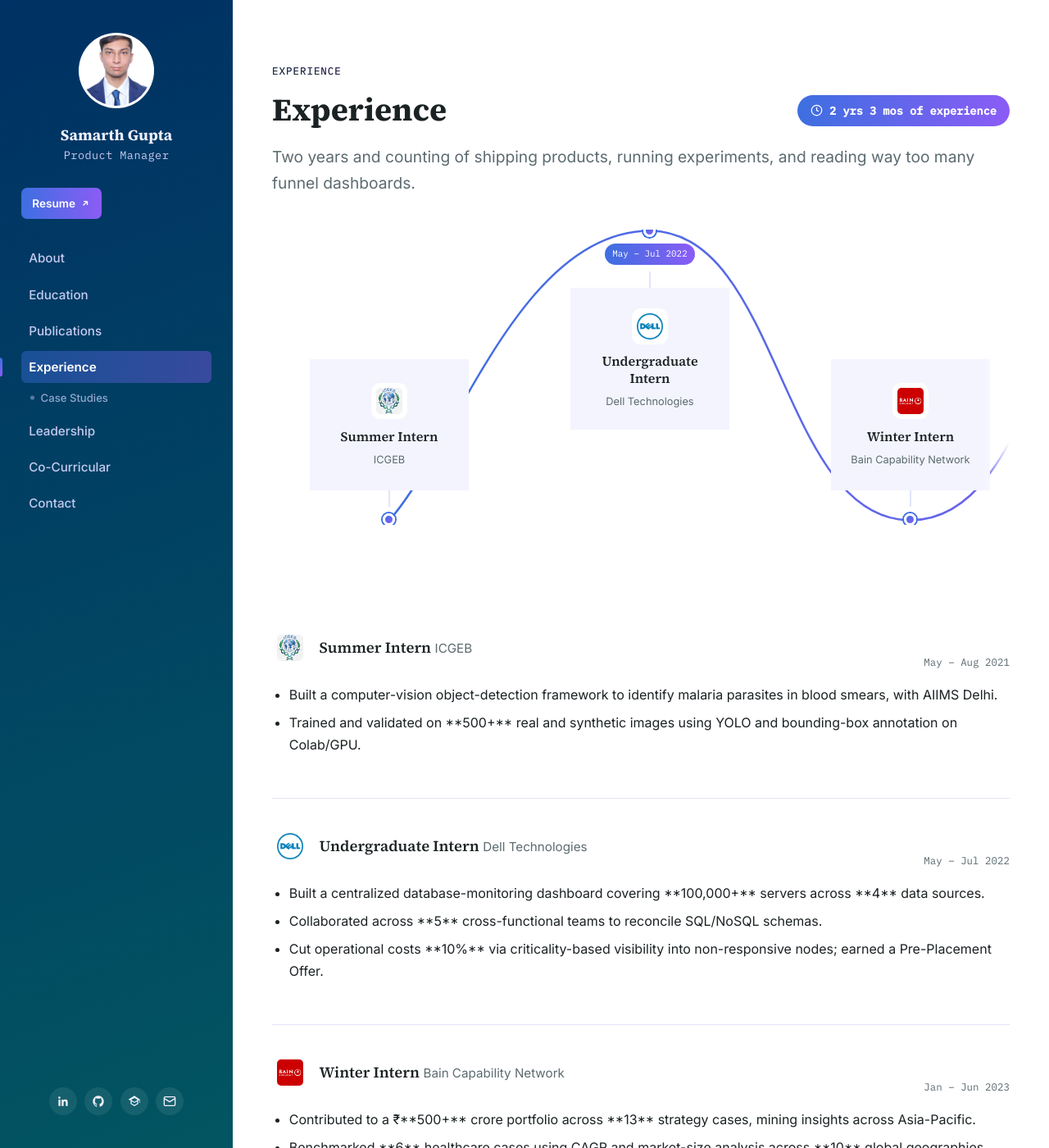
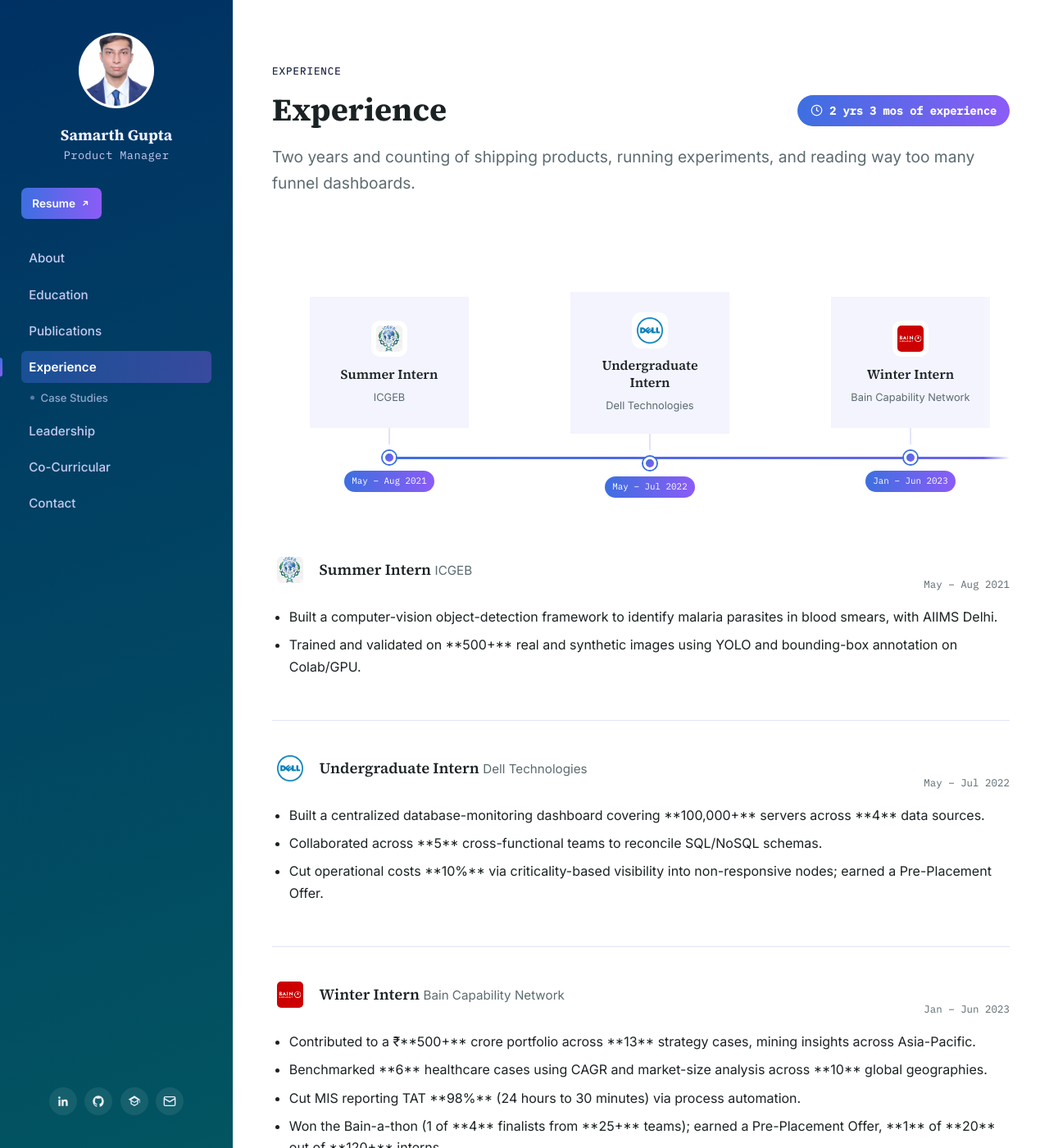
Before and after one commit to sgupta2501/sgupta2501.github.io, a Jekyll site: the page built from experience.md, in a window 1280 px wide and 1400 px high. Shown: the whole window at 82% size. Built offline with Jekyll 4.4.1, drawn with Linux system fonts in a browser that asks for light colours.

Commit message:
version 12

```diff
--- a/assets/css/style.css
+++ b/assets/css/style.css
@@ -519,25 +519,14 @@
    toward its neighbors, so there's no coordinate math that can go wrong. */
 .timeline-track.flat .timeline-item.is-up { transform: translateY(22px); }
 
-/* Single-direction connector: each dot draws ONE line reaching toward
-   the next dot (never a segment from both sides meeting in the same
-   gap), so there's no chance of two overlapping renders creating a
-   visible double line from sub-pixel misalignment. */
-.timeline-track.flat .timeline-dot { position: relative; z-index: 1; }
-.timeline-track.flat .timeline-dot::after {
-  content: "";
+.timeline-track.flat .timeline-dot { width: 16px; height: 16px; }
+.timeline-flat-line {
   position: absolute;
-  top: 50%;
-  left: 100%;
-  width: 450px;
   height: 3px;
-  transform: translateY(-50%);
   background: linear-gradient(90deg, #3D6FE0, #8B5CF6);
   pointer-events: none;
   z-index: -1;
 }
-.timeline-track.flat .timeline-item:last-child .timeline-dot::after { display: none; }
-.timeline-track.flat .timeline-dot { width: 16px; height: 16px; }
 
 .timeline-node {
   display: flex;
@@ -863,6 +852,7 @@
     padding: 0.5rem 0 0;
   }
   .timeline-svg { display: none; }
+  .timeline-flat-line { display: none; }
 
   .timeline-item,
   .timeline-item.is-up,
--- /dev/null
+++ b/assets/js/flat-timeline.js
@@ -0,0 +1,42 @@
+// Draws the Education page's flat connector line by measuring the actual
+// rendered positions of the first and last dot, then sizing a single div
+// to span exactly between their centers. Because the line's left/width
+// come directly from measured coordinates (not an estimated/fixed pixel
+// value), it cannot overshoot past either end or leave a gap in the
+// middle — the two failure modes the earlier CSS-only approach had.
+(function () {
+  function drawFlatLine(track) {
+    var dots = track.querySelectorAll('.timeline-dot');
+    if (dots.length < 2) return;
+
+    var trackRect = track.getBoundingClientRect();
+    var firstRect = dots[0].getBoundingClientRect();
+    var lastRect = dots[dots.length - 1].getBoundingClientRect();
+
+    var firstCenterX = firstRect.left + firstRect.width / 2 - trackRect.left;
+    var lastCenterX = lastRect.left + lastRect.width / 2 - trackRect.left;
+    var centerY = firstRect.top + firstRect.height / 2 - trackRect.top;
+
+    var line = track.querySelector('.timeline-flat-line');
+    if (!line) {
+      line = document.createElement('div');
+      line.className = 'timeline-flat-line';
+      track.appendChild(line);
+    }
+    line.style.left = firstCenterX + 'px';
+    line.style.width = (lastCenterX - firstCenterX) + 'px';
+    line.style.top = (centerY - 1.5) + 'px';
+  }
+
+  function drawAll() {
+    document.querySelectorAll('.timeline-track.flat').forEach(drawFlatLine);
+  }
+
+  if (document.readyState === 'loading') {
+    document.addEventListener('DOMContentLoaded', drawAll);
+  } else {
+    drawAll();
+  }
+  window.addEventListener('load', drawAll);
+  window.addEventListener('resize', drawAll);
+})();
--- a/experience.md
+++ b/experience.md
@@ -18,18 +18,9 @@
 <script src="{{ '/assets/js/experience-duration.js' | relative_url }}?v={{ site.time | date: '%s' }}"></script>
 
 <div class="timeline-wrap">
- <div class="timeline-track">
-  <svg class="timeline-svg" preserveAspectRatio="none">
-    <defs>
-      <linearGradient id="timeline-gradient" x1="0" y1="0" x2="1" y2="0">
-        <stop offset="0%" stop-color="#3D6FE0"/>
-        <stop offset="100%" stop-color="#8B5CF6"/>
-      </linearGradient>
-    </defs>
-    <path/>
-  </svg>
+ <div class="timeline-track flat">
 
-  <div class="timeline-item is-up shift-lg">
+  <div class="timeline-item is-up">
     <div class="timeline-card">
       <img src="{{ '/assets/img/logos/icgeb.png' | relative_url }}" class="org-badge badge-img" alt="ICGEB logo">
       <span class="entry-title">Summer Intern</span>
@@ -41,7 +32,7 @@
     </div>
   </div>
 
-  <div class="timeline-item is-down">
+  <div class="timeline-item is-up">
     <div class="timeline-card">
       <img src="{{ '/assets/img/logos/dell.png' | relative_url }}" class="org-badge badge-img" alt="Dell Technologies logo">
       <span class="entry-title">Undergraduate Intern</span>
@@ -53,7 +44,7 @@
     </div>
   </div>
 
-  <div class="timeline-item is-up shift-lg">
+  <div class="timeline-item is-up">
     <div class="timeline-card">
       <img src="{{ '/assets/img/logos/bain.png' | relative_url }}" class="org-badge badge-img" alt="Bain Capability Network logo">
       <span class="entry-title">Winter Intern</span>
@@ -65,7 +56,7 @@
     </div>
   </div>
 
-  <div class="timeline-item is-down">
+  <div class="timeline-item is-up">
     <div class="timeline-card">
       <img src="{{ '/assets/img/logos/hul.png' | relative_url }}" class="org-badge badge-img" alt="Hindustan Unilever logo">
       <span class="entry-title">Digicommerce Intern</span>
@@ -91,7 +82,9 @@
  </div>
 </div>
 
-<div class="detail-list" style="margin-top: 8rem;">
+<script src="{{ '/assets/js/flat-timeline.js' | relative_url }}?v={{ site.time | date: '%s' }}"></script>
+
+<div class="detail-list">
 
   <div class="entry">
     <div class="entry-header">
```
Also changed, not shown: education.md (+2 -0 lines).
